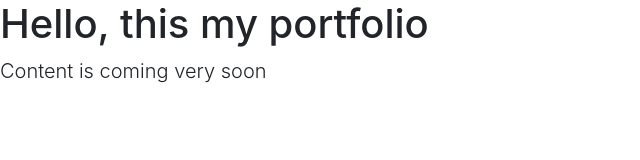
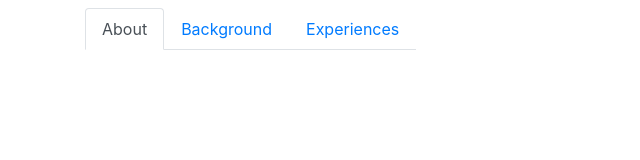
Before and after one commit to rokal/rokal.github.io, a plain HTML site: page index.html in a window 1280 px wide. Shown: the whole page, without its empty margins (0-640 px from the left). Drawn offline with nearby package versions, Linux system fonts and the light colour scheme.

Commit message:
nav bar added

```diff
--- a/index.html
+++ b/index.html
@@ -10,8 +10,24 @@
     <link rel="stylesheet" href="https://maxcdn.bootstrapcdn.com/bootstrap/4.0.0-alpha.2/css/bootstrap.min.css" integrity="sha384-y3tfxAZXuh4HwSYylfB+J125MxIs6mR5FOHamPBG064zB+AFeWH94NdvaCBm8qnd" crossorigin="anonymous">
   </head>
   <body>
-    <h1>Hello, this my portfolio</h1>
-    <p class="lead">Content is coming very soon</p>
+    <nav class="navbar ">
+      <div class="container">
+        <ul class="nav nav-tabs">
+          <li class="nav-item">
+            <a class="nav-link active" href="#">About</a>
+          </li>
+          <li class="nav-item">
+            <a class="nav-link" href="#">Background</a>
+          </li>
+          <li class="nav-item">
+            <a class="nav-link" href="#">Experiences</a>
+          </li>
+
+        </ul>
+
+      </div>
+
+  </nav>
 
     <!-- jQuery first, then Bootstrap JS. -->
     <script src="https://ajax.googleapis.com/ajax/libs/jquery/2.1.4/jquery.min.js"></script>
```
